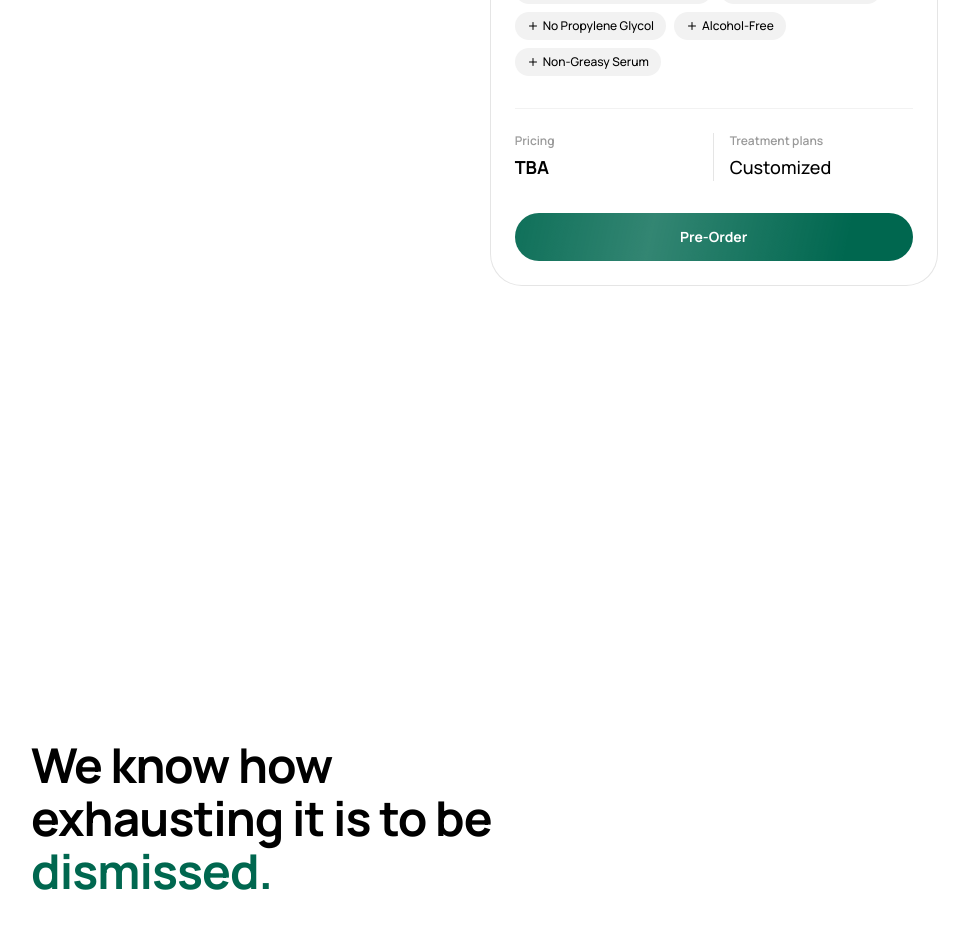
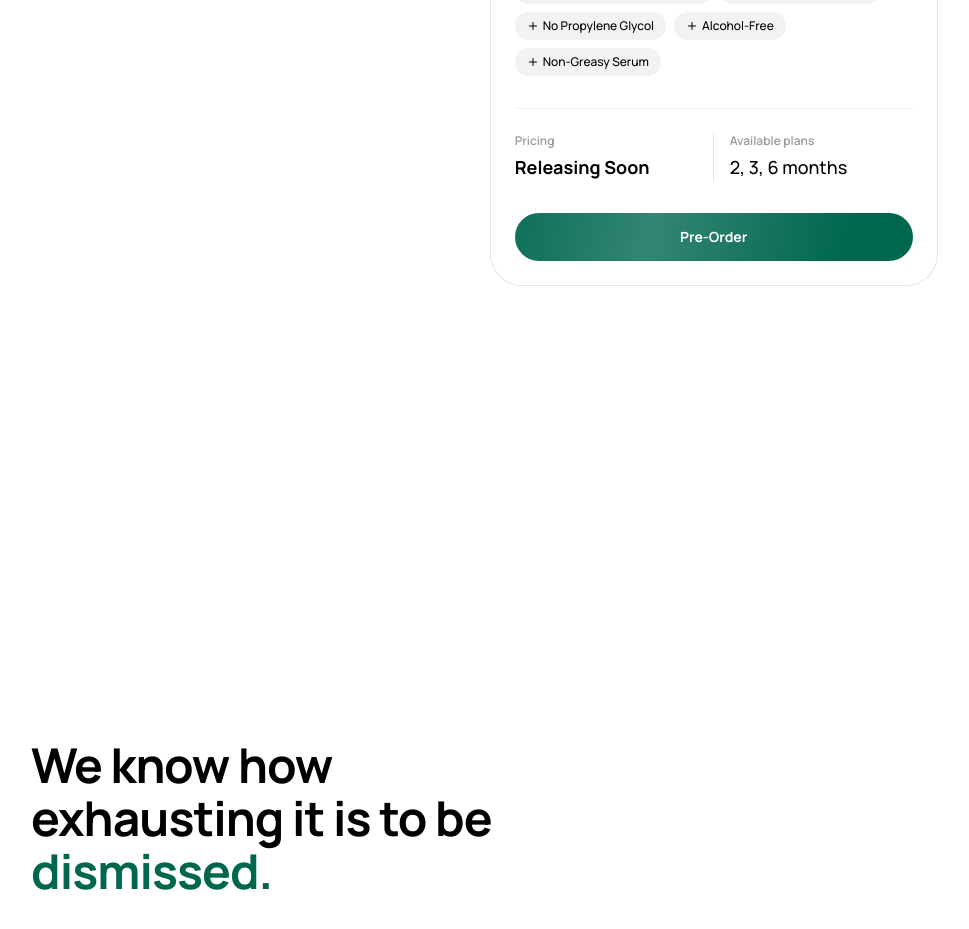
Before and after one commit to antonrodrigobaskr/ADAM-version2, a Next.js app: page /adya in a window 1280 px wide. Shown: the part 1680-2609 px from the top of the page, without its empty margins (33-1002 px from the left). Built offline with nearby package versions, Linux system fonts and the light colour scheme; a web font is replaced by a local one.

Commit message:
update: treatment card set to releasing soon and 2, 3, 6 months plans

```diff
--- a/components/adya/AdyaProducts.tsx
+++ b/components/adya/AdyaProducts.tsx
@@ -20,8 +20,8 @@ const product = {
         "Alcohol-Free",
         "Non-Greasy Serum",
     ],
-    price: "TBA",
-    plans: "Customized",
+    price: "Releasing Soon",
+    plans: "2, 3, 6 months",
 };
 
 export function AdyaProducts() {
@@ -106,7 +106,7 @@ export function AdyaProducts() {
                                         </div>
                                     </div>
                                     <div className="w-1/2 pl-4">
-                                        <div className="text-xs text-black/40 font-semibold mb-1">Treatment plans</div>
+                                        <div className="text-xs text-black/40 font-semibold mb-1">Available plans</div>
                                         <div className="text-lg font-medium text-black">{product.plans}</div>
                                     </div>
                                 </div>
```
